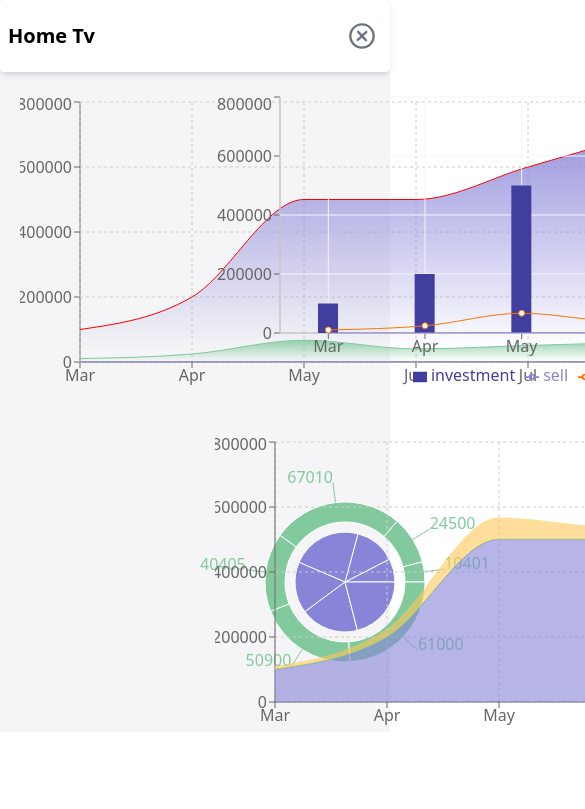
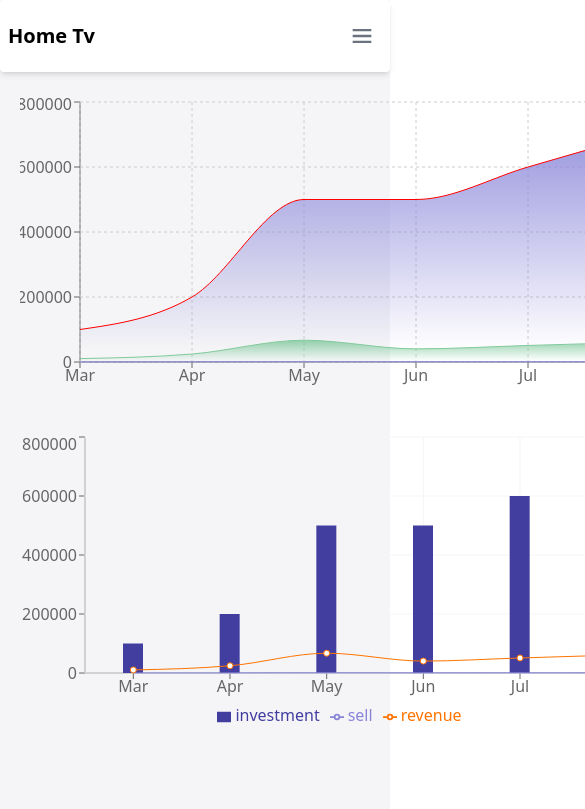
Before and after one commit to kamrandev-rubel/home-tv, a React (Create React App) app: page /dashboard in a window 390 px wide. Shown: the top 809 px of the page, 585 px wide, since content can reach past the window. Built offline with nearby package versions, Linux system fonts and the light colour scheme.

Commit message:
update header toggle

```diff
--- a/src/components/Dashboard/Dashboard.js
+++ b/src/components/Dashboard/Dashboard.js
@@ -10,7 +10,7 @@ const Dashboard = () => {
     const [data, setData] = useData('data.json')
     return (
         <ChartsContext.Provider value={data} >
-            <div className='grid grid-cols-2 grid-rows-2 gap-10  w-[90%] mx-auto mt-5'>
+            <div className='grid grid-cols-1 lg:grid-cols-2 grid-rows-2 gap-10  w-[90%] mx-auto mt-5'>
                 <div>
                     <Recharts1 />
                 </div>
--- a/src/components/Header/Header.js
+++ b/src/components/Header/Header.js
@@ -14,7 +14,7 @@ const Header = () => {
                         <span className="self-center text-xl font-semibold whitespace-nowrap ">Home Tv</span>
                     </Link>
                     <button onClick={()=>setOpen(!open)} className="inline-flex items-center p-1.5 ml-3 text-sm text-gray-500 rounded-lg md:hidden hover:bg-gray-100 focus:outline-none focus:ring-2 focus:ring-gray-200" aria-controls="mobile-menu" aria-expanded="false">
-                        {open ? <BiMenu className='h-7 w-7' /> : <CgCloseO className='h-7 w-7'/>}
+                        {open ? <CgCloseO className='h-7 w-7' /> : <BiMenu className='h-7 w-7' />}
                     </button>
                     <div className={` w-full md:block md:w-auto  duration-1000 ease-in-out ${open ? 'block]':'hidden'} `}>
                         <ul className="flex flex-col mt-4 md:flex-row md:space-x-8 md:mt-0 text-md md:font-medium">
--- a/src/components/Recharts/Recharts1.js
+++ b/src/components/Recharts/Recharts1.js
@@ -6,7 +6,7 @@ import { ChartsContext } from '../Dashboard/Dashboard';
 const Recharts1 = () => {
     const data = useContext(ChartsContext)
     return (
-        <AreaChart width={650} height={300} data={data}
+        <AreaChart width={650} height={300}  data={data}
             margin={{ top: 10, right: 30, left: 0, bottom: 0 }}>
             <defs>
                 <linearGradient id="colorUv" x1="0" y1="0" x2="0" y2="1">
```
